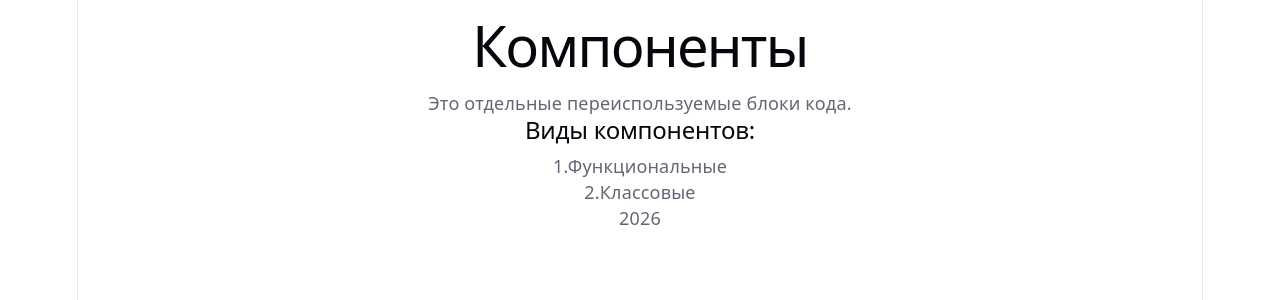
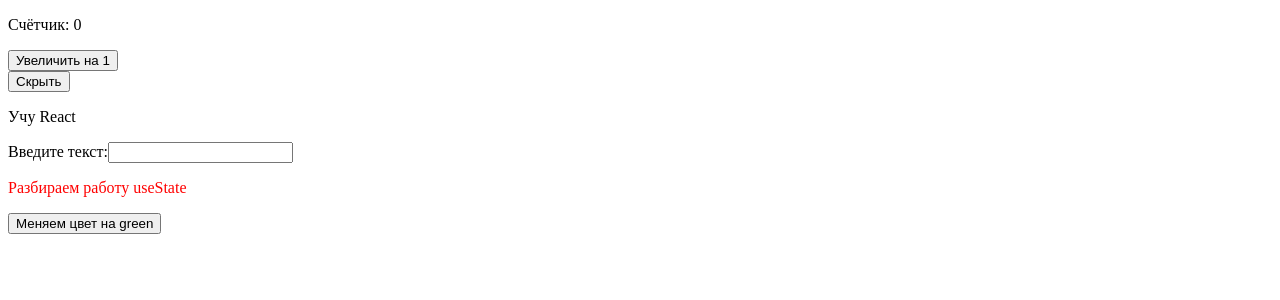
Before and after one commit to morkovkina14/rtk-redev, a React (Vite) app: page / in a window 1280 px wide. Shown: the top 300 px of the page. Built offline with nearby package versions, Linux system fonts and the light colour scheme.

Commit message:
homework-08-01

```diff
--- a/src/App.jsx
+++ b/src/App.jsx
@@ -1,14 +1,15 @@
-import Header from "./components/Header";
-import Footer from "./components/Footer";
-import { MainContent, Section } from "./components/Content";
-
+import Counter from "./components/Counter";
+import ToggleText from "./components/ToggleText";
+import LiveInput from "./components/LiveInput";
+import ColorText from "./components/ColorText";
 
 const App = () => {
   return (
     <div>
-      <Header />
-      <MainContent />
-      <Footer />
+      <Counter/>
+      <ToggleText/>
+      <LiveInput/>
+      <ColorText/>
     </div>
   );
 };
--- /dev/null
+++ b/src/components/ColorText.jsx
@@ -0,0 +1,20 @@
+import React, {useState} from "react"
+
+const ColorText=()=>{
+    const[color, setColor]=useState("red")
+    const handleClick=()=>{
+        setColor(color==="red"?"green":"red")
+    }
+
+    const style={color:color}
+
+    return(
+        <div>
+            <p style={style}>Разбираем работу useState</p>
+            <button onClick={handleClick}>Меняем цвет на {color==="red"?"green":"red"}</button>
+        </div>
+    )
+}
+
+
+export default ColorText
--- a/src/components/Content.jsx
+++ /dev/null
@@ -1,22 +0,0 @@
-import React from 'react';
-
-const Section = () => {
-  return (
-    <section>
-      <h2>Виды компонентов:</h2>
-      <p>1.Функциональные</p>
-      <p>2.Классовые</p>
-    </section>
-  )
-}
-
-const MainContent = () => {
-  return (
-    <main>
-      <p>Это отдельные переиспользуемые блоки кода.</p>
-      <Section />
-    </main>
-  )
-}
-
-export {Section, MainContent}
--- /dev/null
+++ b/src/components/Counter.jsx
@@ -0,0 +1,17 @@
+import React, {useState} from 'react';
+
+const Counter=()=>{
+  const [count, setCount]=useState(0);
+  const increment=()=>{
+    setCount((previousCount) => previousCount + 1);
+  }
+
+  return(
+    <div>
+      <p>Счётчик: {count}</p>
+      <button onClick={increment}>Увеличить на 1</button>
+    </div>
+  )
+}
+
+export default Counter
--- a/src/components/Footer.jsx
+++ /dev/null
@@ -1,12 +0,0 @@
-import React from 'react';
-
-
-const Footer = () => {
-  return (
-    <footer>
-      <p>{new Date().getFullYear()}</p>
-    </footer>
-  )
-}
-
-export default Footer
--- a/src/components/Header.jsx
+++ /dev/null
@@ -1,11 +0,0 @@
-import React from 'react';
-
-const Header = () => {
-  return (
-    <header>
-      <h1>Компоненты</h1>
-    </header>
-  )
-}
-
-export default Header
--- /dev/null
+++ b/src/components/LiveInput.jsx
@@ -0,0 +1,19 @@
+import React, {useState} from "react"
+
+const LiveInput=()=>{
+    const [text, setText]=useState("")
+
+    const handleChange=(e)=>{
+        setText(e.target.value)
+    }
+    return(
+        <div>
+            <label> Введите текст:
+            <input type="text" value={text} onChange={handleChange}/>
+            </label>
+            <p>{text}</p>
+        </div>
+    )
+}
+
+export default LiveInput
--- /dev/null
+++ b/src/components/ToggleText.jsx
@@ -0,0 +1,17 @@
+import React, {useState} from "react"
+
+const ToggleText=()=>{
+    const [text, setText]= useState(true)
+
+    const handleClick=()=>{
+    setText(text=>!text)
+    }
+    return(
+        <div>
+            <button onClick={handleClick}>{text ? "Скрыть" : "Показать"}</button>
+            {text && <p>Учу React</p>}
+        </div>
+    )
+}
+
+export default ToggleText
--- a/src/index.css
+++ /dev/null
@@ -1,111 +0,0 @@
-:root {
-  --text: #6b6375;
-  --text-h: #08060d;
-  --bg: #fff;
-  --border: #e5e4e7;
-  --code-bg: #f4f3ec;
-  --accent: #aa3bff;
-  --accent-bg: rgba(170, 59, 255, 0.1);
-  --accent-border: rgba(170, 59, 255, 0.5);
-  --social-bg: rgba(244, 243, 236, 0.5);
-  --shadow:
-    rgba(0, 0, 0, 0.1) 0 10px 15px -3px, rgba(0, 0, 0, 0.05) 0 4px 6px -2px;
-
-  --sans: system-ui, 'Segoe UI', Roboto, sans-serif;
-  --heading: system-ui, 'Segoe UI', Roboto, sans-serif;
-  --mono: ui-monospace, Consolas, monospace;
-
-  font: 18px/145% var(--sans);
-  letter-spacing: 0.18px;
-  color-scheme: light dark;
-  color: var(--text);
-  background: var(--bg);
-  font-synthesis: none;
-  text-rendering: optimizeLegibility;
-  -webkit-font-smoothing: antialiased;
-  -moz-osx-font-smoothing: grayscale;
-
-  @media (max-width: 1024px) {
-    font-size: 16px;
-  }
-}
-
-@media (prefers-color-scheme: dark) {
-  :root {
-    --text: #9ca3af;
-    --text-h: #f3f4f6;
-    --bg: #16171d;
-    --border: #2e303a;
-    --code-bg: #1f2028;
-    --accent: #c084fc;
-    --accent-bg: rgba(192, 132, 252, 0.15);
-    --accent-border: rgba(192, 132, 252, 0.5);
-    --social-bg: rgba(47, 48, 58, 0.5);
-    --shadow:
-      rgba(0, 0, 0, 0.4) 0 10px 15px -3px, rgba(0, 0, 0, 0.25) 0 4px 6px -2px;
-  }
-
-  #social .button-icon {
-    filter: invert(1) brightness(2);
-  }
-}
-
-body {
-  margin: 0;
-}
-
-#root {
-  width: 1126px;
-  max-width: 100%;
-  margin: 0 auto;
-  text-align: center;
-  border-inline: 1px solid var(--border);
-  min-height: 100svh;
-  display: flex;
-  flex-direction: column;
-  box-sizing: border-box;
-}
-
-h1,
-h2 {
-  font-family: var(--heading);
-  font-weight: 500;
-  color: var(--text-h);
-}
-
-h1 {
-  font-size: 56px;
-  letter-spacing: -1.68px;
-  margin: 32px 0;
-  @media (max-width: 1024px) {
-    font-size: 36px;
-    margin: 20px 0;
-  }
-}
-h2 {
-  font-size: 24px;
-  line-height: 118%;
-  letter-spacing: -0.24px;
-  margin: 0 0 8px;
-  @media (max-width: 1024px) {
-    font-size: 20px;
-  }
-}
-p {
-  margin: 0;
-}
-
-code,
-.counter {
-  font-family: var(--mono);
-  display: inline-flex;
-  border-radius: 4px;
-  color: var(--text-h);
-}
-
-code {
-  font-size: 15px;
-  line-height: 135%;
-  padding: 4px 8px;
-  background: var(--code-bg);
-}
--- a/src/main.jsx
+++ b/src/main.jsx
@@ -1,6 +1,6 @@
-import { StrictMode } from 'react'
-import { createRoot } from 'react-dom/client'
-import './index.css'
+import { StrictMode } from 'react';
+import { createRoot } from 'react-dom/client';
+
 import App from './App.jsx'
 
 createRoot(document.getElementById('root')).render(
```
Also changed, not shown: src/App.css (deleted, +0 -184 lines).
